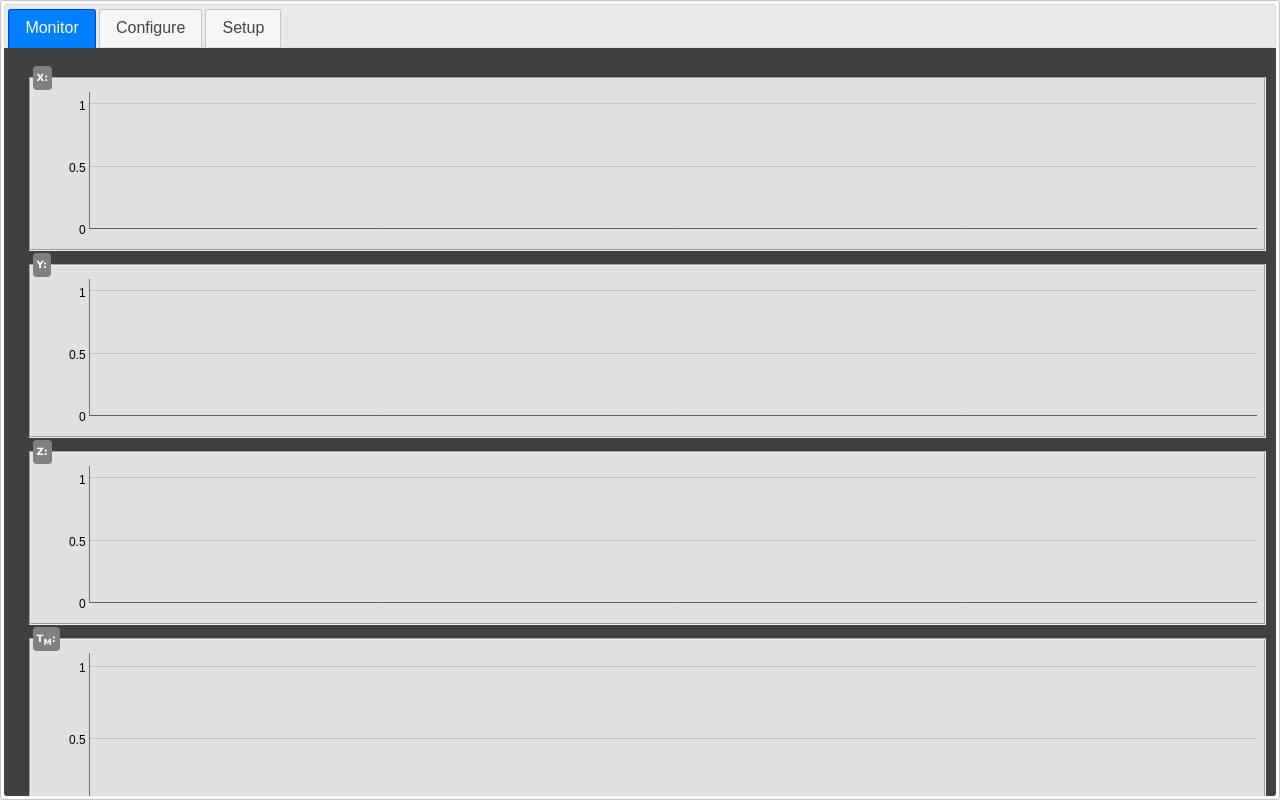
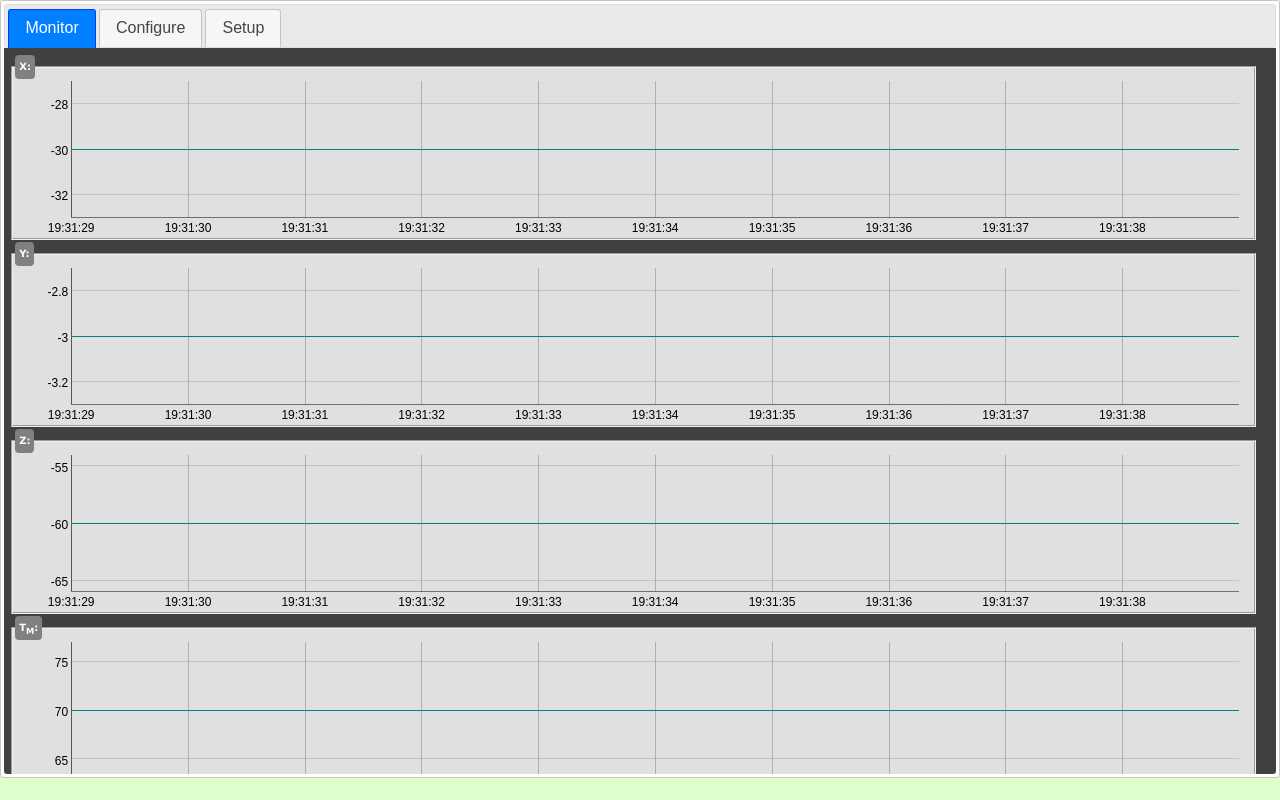
Before and after one commit to wittend/magMon, a plain HTML site: page magMon.html in a window 1280 px wide. Drawn offline with Linux system fonts and the light colour scheme.

Commit message:
Mostly formatting, catching up. 	modified:   css/magMonitor.css 	modified:   js/main.js 	modified:   magMon.html 	modified:   orientation.html 	images/

```diff
--- a/css/magMonitor.css
+++ b/css/magMonitor.css
@@ -38,6 +38,18 @@
     padding:            2px;
     background-color:   #e0e0e0;
 }
+#slider
+{
+    height:             5px;
+    width:              99%;
+    color:              green;
+}
+#slider
+{
+    width:              98%;
+    max-width:          98%;
+    margin:             10px;
+}
 #fsSettings
 {
     background-color:   #e0e0e0;
@@ -60,7 +72,7 @@
 {
     width:              98%;
     max-width:          98%;
-    height:             175px;
+    height:             155px;
 }
 #buttonBar
 {
--- a/js/main.js
+++ b/js/main.js
@@ -4,61 +4,76 @@
     let data_x = [];
     let data_y = [];
     let data_z = [];
+    let data_total = [];
     let data_rTemp = [];
-    let data_total = [];
+
+    // Create the Websocket connection.
     let ws = new WebSocket('ws://10.0.0.8:7890/');
 
-    data_x.push([t, null]);
-    data_y.push([t, null]);
-    data_z.push([t, null]);
-    data_rTemp.push([t, null]);
-    data_total.push([t, null]);
+    // Fill the buffer with bogus data so the plot will begin at zero.
+    for (let i = 10; i >= 0; i--)
+    {
+        let x = new Date(t.getTime() - i * 1000);
+        data_x.push([x, -30]);
+        data_y.push([x, -3.0]);
+        data_z.push([x, -60]);
+        data_total.push([x, 70]);
+        data_rTemp.push([x, 20]);
+    }
 
+    // Initialize the pan slider.
+    $( "#slider" ).slider();
+
+    // create the 'X' vector graph object.
     let gx = new Dygraph(document.getElementById("div_g_x"), data_x,
         {
             showRoller: false,
             rollPeriod: 10,
-            panEdgeFraction: 40,
+            panEdgeFraction: 0.40,
             drawPoints: false,
             labelsUTC: true,
             axisLabelFontSize: 12,
             labels: ['Time', 'µT']
         });
+    // create the 'Y' vector graph object.
     let gy = new Dygraph(document.getElementById("div_g_y"), data_y,
         {
             showRoller: false,
             rollPeriod: 10,
-            panEdgeFraction: 40,
+            panEdgeFraction: 0.40,
             drawPoints: false,
             labelsUTC: true,
             axisLabelFontSize: 12,
             labels: ['UTC', 'µT']
         });
+    // create the 'Z' vector graph object.
     let gz = new Dygraph(document.getElementById("div_g_z"), data_z,
         {
             showRoller: false,
             rollPeriod: 10,
-            panEdgeFraction: 40,
+            panEdgeFraction: 0.40,
             drawPoints: false,
             labelsUTC: true,
             axisLabelFontSize: 12,
             labels: ['UTC', 'µT']
         });
+    // create the 'Total field' graph object.
     let gTot = new Dygraph(document.getElementById("div_g_total"), data_total,
         {
             showRoller: false,
             rollPeriod: 10,
-            panEdgeFraction: 40,
+            panEdgeFraction: 0.40,
             drawPoints: false,
             labelsUTC: true,
             axisLabelFontSize: 12,
             labels: ['UTC', 'µT']
         });
+    // create the 'Remote Temperature' graph object.
     let gTemp = new Dygraph(document.getElementById("div_g_rTemp"), data_rTemp,
         {
             showRoller: false,
             rollPeriod: 10,
-            panEdgeFraction: 40,
+            panEdgeFraction: 0.40,
             drawPoints: false,
             labelsUTC: true,
             labels: ['UTC', '°C'],
@@ -67,38 +82,45 @@
             fillGraph: true
         });
 
+    // Function that fires when the WebSocket opens.
     ws.onopen = function()
     {
         document.body.style.backgroundColor = '#606060';
     };
 
+    // Function that fires when the WebSocket closes.
     ws.onclose = function()
     {
         document.body.style.backgroundColor = '#dfc';
     };
 
+    // Function that fires every time a new block of data arrives on the WebSocket.
     ws.onmessage = function(event)
     {
+        // get the event data.
         let res = event.data;
+        // Parse the JOSN object received.
         let resObj = JSON.parse(res);
-        //let strObj = 'ts: ' + resObj.ts + ', lt: ' +  resObj.lt + ', rt: ' + resObj.rt + ', x: ' + resObj.x + ', y: ' + resObj.y + ', z: ' + resObj.z;
-        //document.getElementById('result').innerHTML = document.getElementById('result').innerHTML + '<br>' + strObj;
 
-        let x = new Date();  // current time
+        let x = new Date();             // get current time
+
+        // push the decoded JSON onto the data stacks.
         data_x.push([x, resObj.x]);
         data_y.push([x, resObj.y]);
         data_z.push([x, resObj.z]);
         data_rTemp.push([x, resObj.rt]);
         data_total.push([x, resObj.Tm]);
+
+        // Update the graphing elements.
         gx.updateOptions( { 'file': data_z } );
         gy.updateOptions( { 'file': data_y } );
         gz.updateOptions( { 'file': data_x } );
+        gTot.updateOptions( { 'file': data_total } );
         gTemp.updateOptions( { 'file': data_rTemp } );
-        gTot.updateOptions( { 'file': data_total } );
     };
 
     //------------------------------------------
-    // btnXZoom
+    // btnXZoom Reset.
     //------------------------------------------
     let btnXZoom = document.getElementById('resetXZoom');
     function fnresetXZoom(e)
@@ -108,7 +130,7 @@
     btnXZoom.addEventListener('click', fnresetXZoom);
 
     //------------------------------------------
-    // btnYZoom
+    // btnYZoom Reset.
     //------------------------------------------
     let btnYZoom = document.getElementById('resetYZoom');
     function fnresetYZoom(e)
@@ -118,7 +140,7 @@
     btnYZoom.addEventListener('click', fnresetYZoom);
 
     //------------------------------------------
-    // btnZZoom
+    // btnZZoom Reset.
     //------------------------------------------
     let btnZZoom = document.getElementById('resetZZoom');
     function fnresetZZoom(e)
@@ -128,7 +150,7 @@
     btnZZoom.addEventListener('click', fnresetZZoom);
 
     //------------------------------------------
-    // btnZZoom
+    // btnTotalZoom Reset.
     //------------------------------------------
     let btnTotalZoom = document.getElementById('resetTotalZoom');
     function fnresetTotalZoom(e)
@@ -137,10 +159,12 @@
     }
     btnTotalZoom.addEventListener('click', fnresetTotalZoom);
 
-    //document.querySelector('.topFrameClass').style.height = 'calc(100vh - 35px)';
-    //document.querySelector('.tabsetClass').style.height = 'calc(100vh - 35px)';
+    // style the page to have tabs with Jquery-UI.1
     $( "#tabs" ).tabs({heightStyle: 'fill'});
-
-    //makeTabs(".tabsetClass");
+    $('.ui-tabs .ui-tabs-panel').css('padding', '5px');
+    //$('.ui-ui-slider-handle').css('top', '-10px');
+    $('.ui-slider-handle').css('height', '15px');
+    $('.ui-slider-handle').css('top', '-5px');
+    // Load thepage for configuration parameters into the second tab.
     loadConfigPage();
 });
--- a/magMon.html
+++ b/magMon.html
@@ -9,6 +9,10 @@
         <title>magMon</title>
         <meta charset='utf-8' />
         <meta name='viewport' content='width=device-width, height=device-height, initial-scale=1.0, maximum-scale=1.0'>
+        <link rel="apple-touch-icon" sizes="180x180" href="images/apple-touch-icon.png">
+        <link rel="icon" type="image/png" sizes="32x32" href="images/favicon-32x32.png">
+        <link rel="icon" type="image/png" sizes="16x16" href="images/favicon-16x16.png">
+        <link rel="manifest" href="images/site.webmanifest">
 
         <link type='text/css' rel='stylesheet' href='./js/libs/jquery-ui-1.12.1/jquery-ui.structure.min.css'>
         <link type='text/css' rel='stylesheet' href='./js/libs/jquery-ui-1.12.1/jquery-ui.theme.min.css'>
@@ -50,6 +54,8 @@
                         <div id="div_g_total">
                         </div>
                     </fieldset>
+                    <div id='slider'>
+                    </div>
                     <fieldset id='fstmp'>
                         <legend> &deg;C: </legend>
                         <div id="div_g_rTemp">
```
Also changed, not shown: orientation.html (+21 -0 lines).
